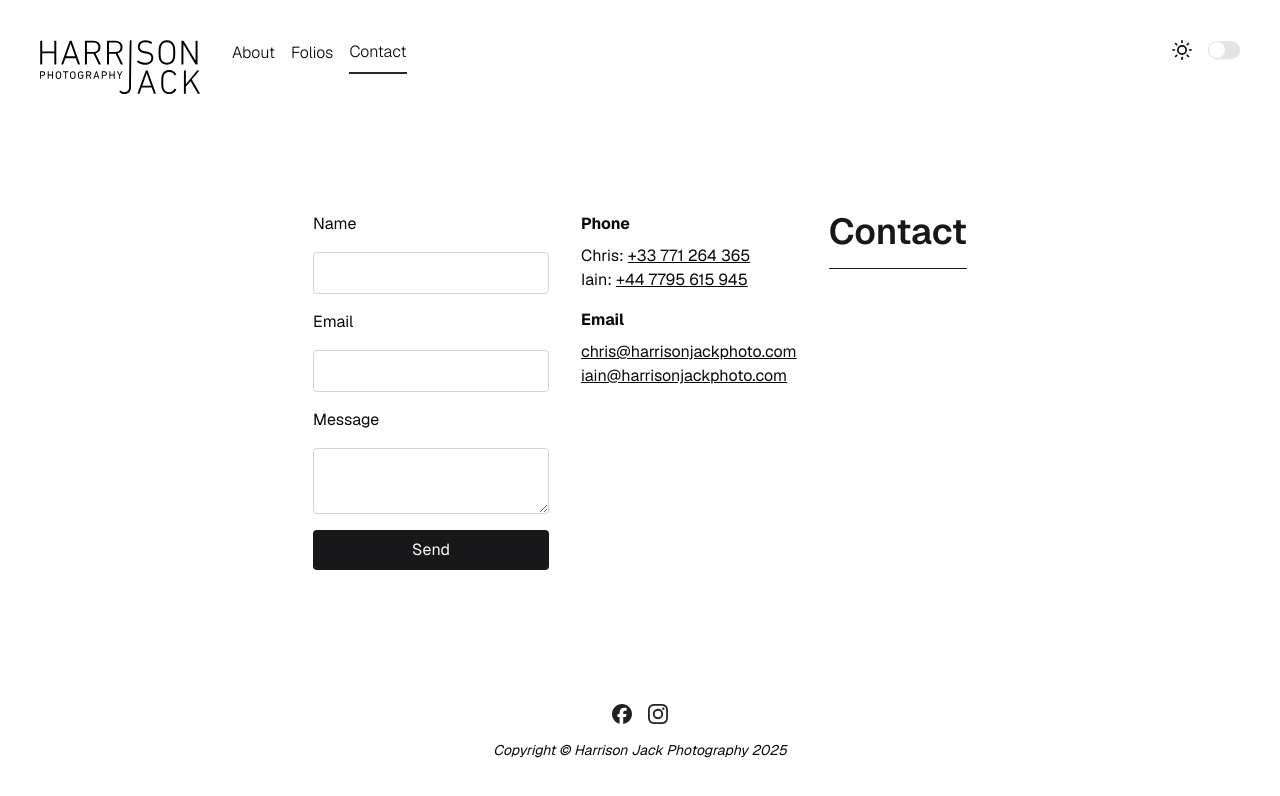
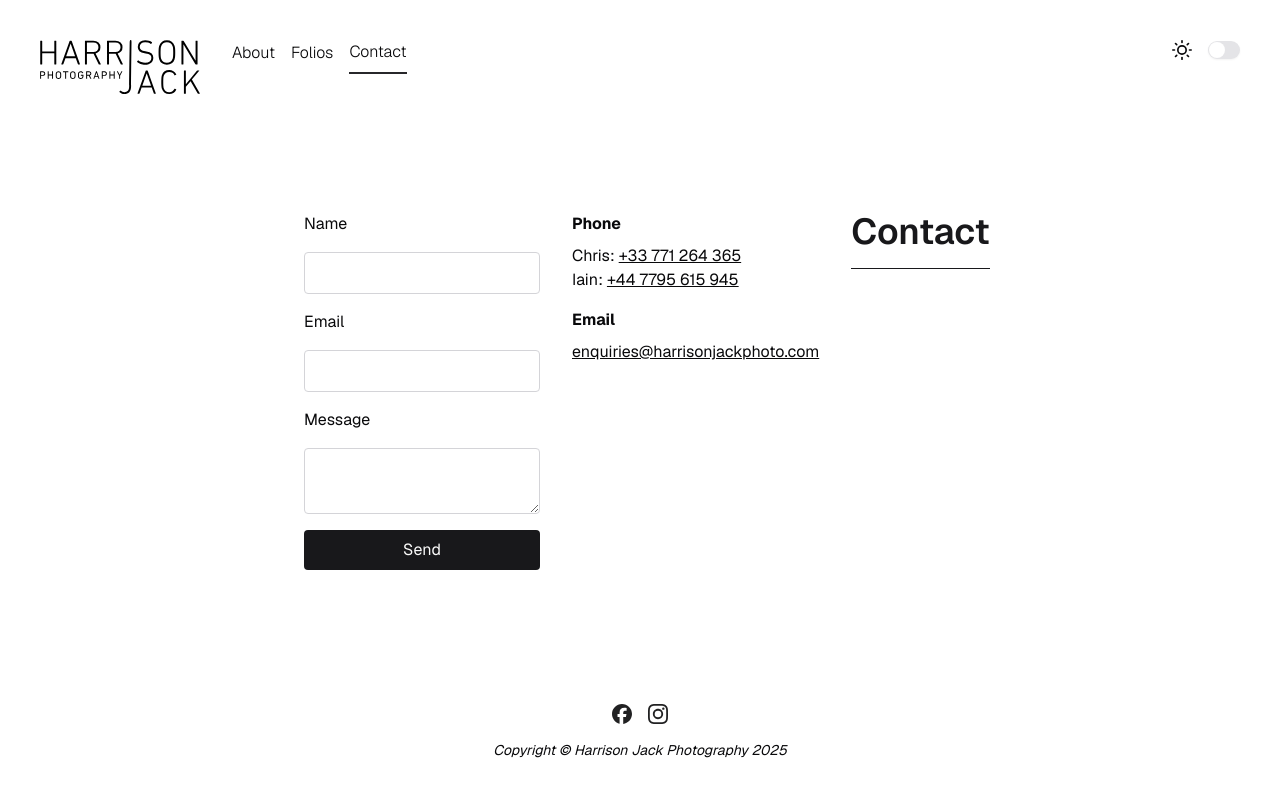
Before and after one commit to SmackSmash/next-hj, a Next.js app: page /contact in a window 1280 px wide. Shown: the top 796 px of the page. Built offline with nearby package versions, Linux system fonts and the light colour scheme.

Commit message:
Updated contact form

```diff
--- a/src/actions/send-mail.ts
+++ b/src/actions/send-mail.ts
@@ -2,8 +2,6 @@
 
 import nodemailer from 'nodemailer';
 import { type FieldValues } from 'react-hook-form';
-
-console.log('Location');
 
 const transporter = nodemailer.createTransport({
   host: process.env.SMTP_SERVER_HOST,
@@ -16,15 +14,16 @@ const transporter = nodemailer.createTransport({
 });
 
 export default async function sendMail(data: FieldValues) {
-  // const { name, email, message } = data;
+  const { name, email, message } = data;
   console.log(data);
-  // const info = await transporter.sendMail({
-  //   from: email,
-  //   to: process.env.SMTP_SERVER_TARGET,
-  //   subject: `Contact form message from ${name}`,
-  //   text: message, // plain‑text body
-  //   html: `<p>${message}</p>` // HTML body
-  // });
+  const info = await transporter.sendMail({
+    from: process.env.SMTP_SERVER_USER,
+    to: process.env.SMTP_SERVER_USER,
+    replyTo: `"${name}" <${email}>`,
+    subject: `Contact form message from ${name}`,
+    text: message, // plain‑text body
+    html: `<p>${message}</p>` // HTML body
+  });
 
-  // console.log('Message sent:', info.messageId);
+  console.log('Message sent:', info.messageId);
 }
--- a/src/app/(site)/contact/page.tsx
+++ b/src/app/(site)/contact/page.tsx
@@ -30,12 +30,8 @@ export default function ContactPage() {
           </p>
           <h2 className='my-2 font-bold'>Email</h2>
           <p>
-            <a href='chris@harrisonjackphoto.com' className='underline'>
-              chris@harrisonjackphoto.com
-            </a>
-            <br />
-            <a href='iain@harrisonjackphoto.com' className='underline'>
-              iain@harrisonjackphoto.com
+            <a href='enquiries@harrisonjackphoto.com' className='underline'>
+              enquiries@harrisonjackphoto.com
             </a>
           </p>
         </div>
```
